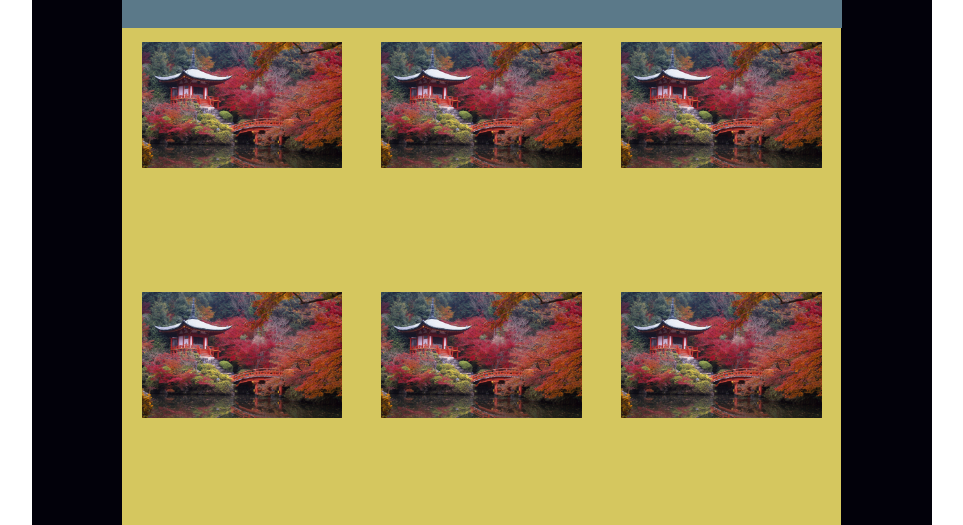
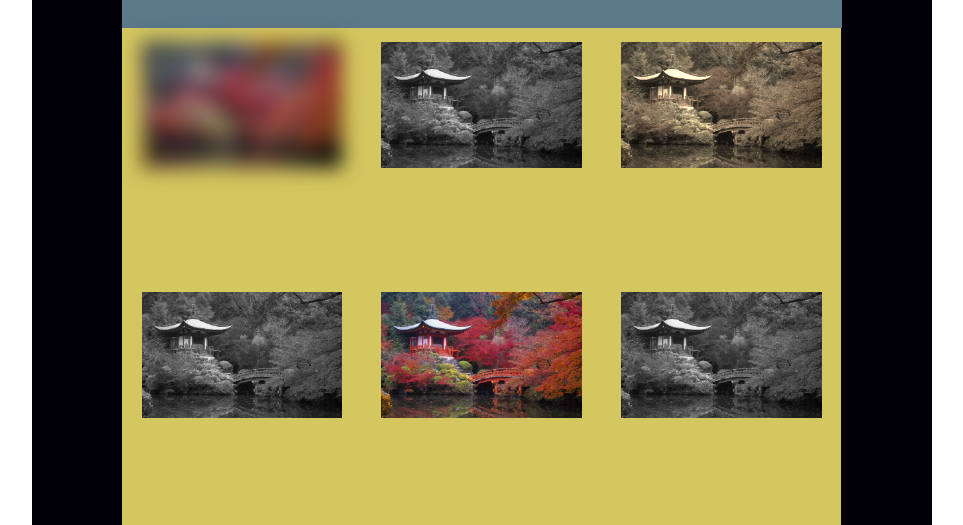
Before and after one commit to cblack1994/proyecto_css, a plain HTML site: page Paisajes.html in a window 1280 px wide. Shown: the part 105-630 px from the top of the page, without its empty margins (158-1121 px from the left). Drawn offline with Linux system fonts and the light colour scheme.

Commit message:
version con filtros
se agregaron los filtros a todas las imagenes

```diff
--- a/CSS/Estilos_Paisajes.css
+++ b/CSS/Estilos_Paisajes.css
@@ -130,6 +130,27 @@ body {
   .img_paisajes {
 
     width: 95%;
+
+}
+
+#columna1>img {
+
+  -webkit-filter: blur(10px);
+  filter: blur(10px);
+
+}
+
+.escala_grises {
+
+  -webkit-filter: grayscale(100%);
+  filter: grayscale(100%);
+
+}
+
+#columna3>img {
+
+  -webkit-filter: sepia(90%);
+  filter: sepia(90%);
 
 }
 
@@ -332,6 +353,26 @@ h3 {
 
 }
 
+#columna1>img {
+
+  -webkit-filter: blur(10px);
+  filter: blur(10px);
+
+}
+
+.escala_grises {
+
+  -webkit-filter: grayscale(100%);
+  filter: grayscale(100%);
+
+}
+
+#columna3>img {
+
+  -webkit-filter: sepia(90%);
+  filter: sepia(90%);
+
+}
 
 
 #wrapper2 {
--- a/CSS/Estilos_Retratos.css
+++ b/CSS/Estilos_Retratos.css
@@ -131,6 +131,27 @@ body {
   .img_retrato {
 
     width: 95%;
+
+}
+
+#columna1>img {
+
+  -webkit-filter: blur(10px);
+  filter: blur(10px);
+
+}
+
+.escala_grises {
+
+  -webkit-filter: grayscale(100%);
+  filter: grayscale(100%);
+
+}
+
+#columna3>img {
+
+  -webkit-filter: sepia(90%);
+  filter: sepia(90%);
 
 }
 
@@ -331,6 +352,26 @@ h3 {
 
   }
 
+  #columna1>img {
+
+    -webkit-filter: blur(10px);
+    filter: blur(10px);
+
+  }
+
+  .escala_grises {
+
+    -webkit-filter: grayscale(100%);
+    filter: grayscale(100%);
+
+  }
+
+  #columna3>img {
+
+    -webkit-filter: sepia(90%);
+    filter: sepia(90%);
+
+  }
 
 
   #wrapper2 {
--- a/Paisajes.html
+++ b/Paisajes.html
@@ -48,7 +48,7 @@
 
         <article id="columna2">
 
-          <img class="img_paisajes" src="Img/imagen6.jpg" alt="paisaje">
+          <img  class="img_paisajes escala_grises" src="Img/imagen6.jpg" alt="paisaje">
 
         </article>
 
@@ -60,7 +60,7 @@
 
           <article id="columna4">
 
-              <img class="img_paisajes" src="Img/imagen6.jpg" alt="paisaje">
+              <img class="img_paisajes escala_grises" src="Img/imagen6.jpg" alt="paisaje">
 
           </article>
 
@@ -72,7 +72,7 @@
 
           <article id="columna6">
 
-              <img class="img_paisajes" src="Img/imagen6.jpg" alt="paisaje">
+              <img class="img_paisajes  escala_grises" src="Img/imagen6.jpg" alt="paisaje">
 
           </article>
 
```
Also changed, not shown: CSS/Estilos.css (+16 -0 lines), Retratos.html (+3 -3 lines).
